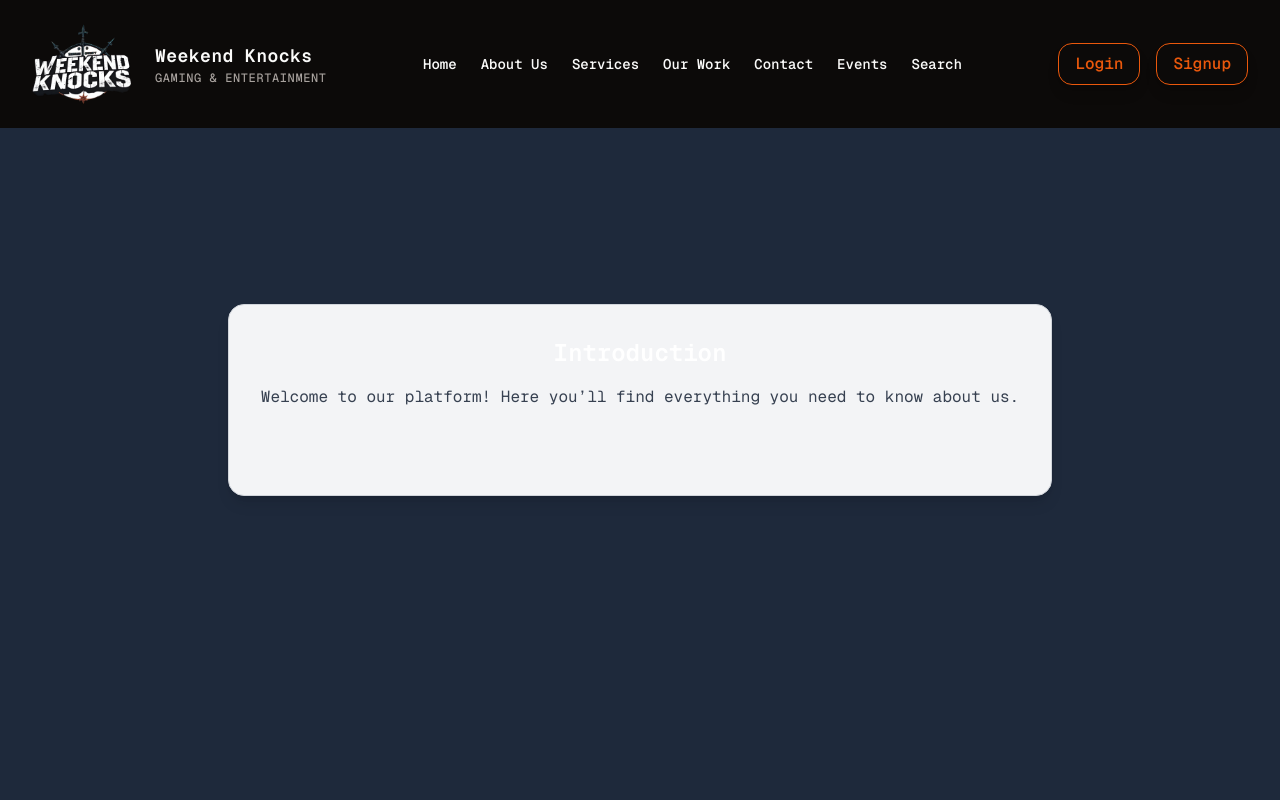
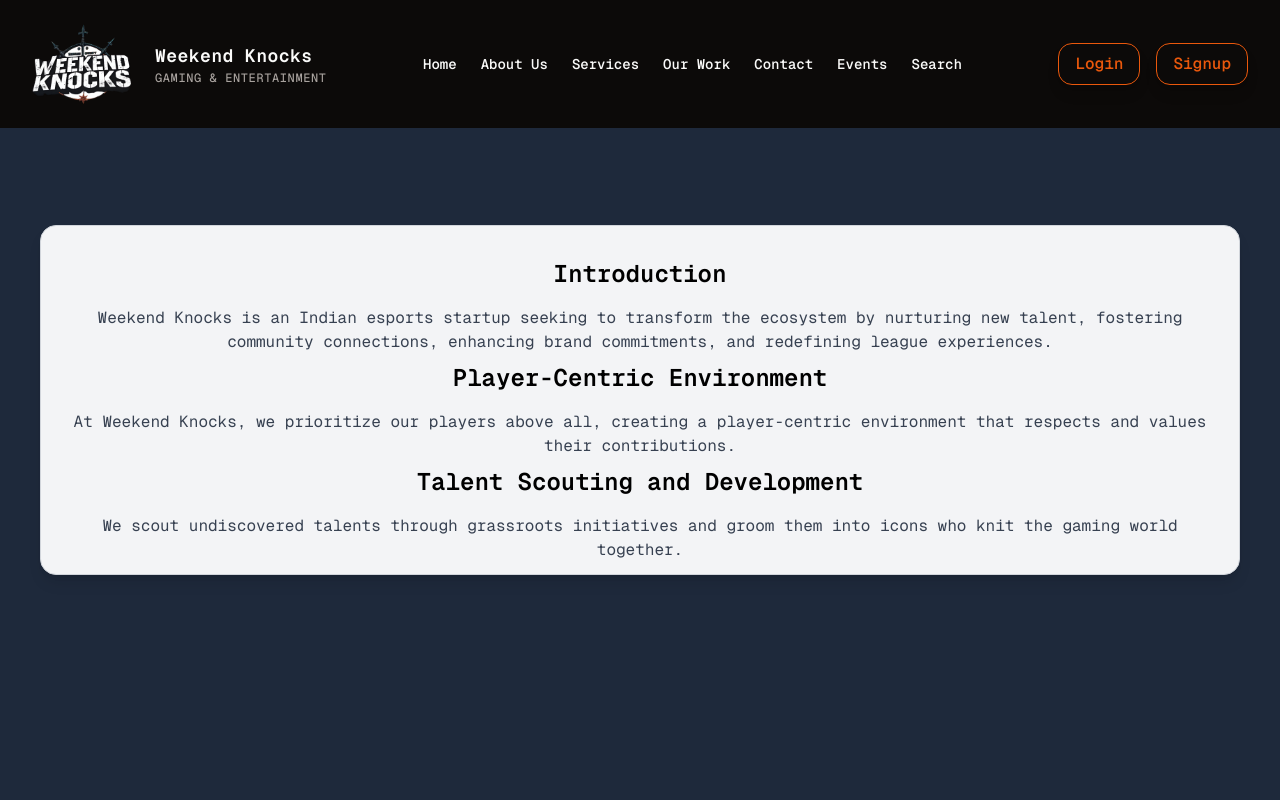
Before and after one commit to Praneeth-2602/Weekend_Knocks, a Next.js app: page /about in a window 1280 px wide. Shown: the top 800 px of the page. Built offline with nearby package versions, Linux system fonts and the light colour scheme.

Commit message:
About us page is done

```diff
--- a/app/about/page.tsx
+++ b/app/about/page.tsx
@@ -8,10 +8,17 @@ export default function AboutUsPage() {
         <Navbar/>
 
         <div className="flex justify-center items-center min-h-screen">
-        <div className="bg-gray-100 border border-gray-300 p-8 rounded-lg shadow-lg text-center w-2000 h-48">
-  <h2 className="text-2xl font-bold mb-4">Introduction</h2>
-  <p className="text-gray-700">Welcome to our platform! Here you’ll find everything you need to know about us.
+        <div className="bg-gray-100 border border-gray-300 p-8 rounded-lg shadow-lg text-center" style={{ width: "1200px", height: "350px" }}>
+  <h2 className="text-2xl font-bold text-black mb-4">Introduction</h2>
+  <p className="text-gray-700 mb-2">Weekend Knocks is an Indian esports startup seeking to transform the ecosystem by nurturing new talent,
+    fostering community connections, enhancing brand commitments, and redefining league experiences.
   </p>
+  <h2 className="text-2xl font-bold text-black mb-4">Player-Centric Environment</h2>
+  <p className="text-gray-700 mb-2">At Weekend Knocks, we prioritize our players above all, creating a player-centric environment that respects and values their contributions.
+  </p>
+  <h2 className="text-2xl font-bold text-black mb-4">Talent Scouting and Development</h2>
+
+  <p className="text-gray-700">We scout undiscovered talents through grassroots initiatives and groom them into icons who knit the gaming world together.</p>
 </div>
 
 </div>
```
